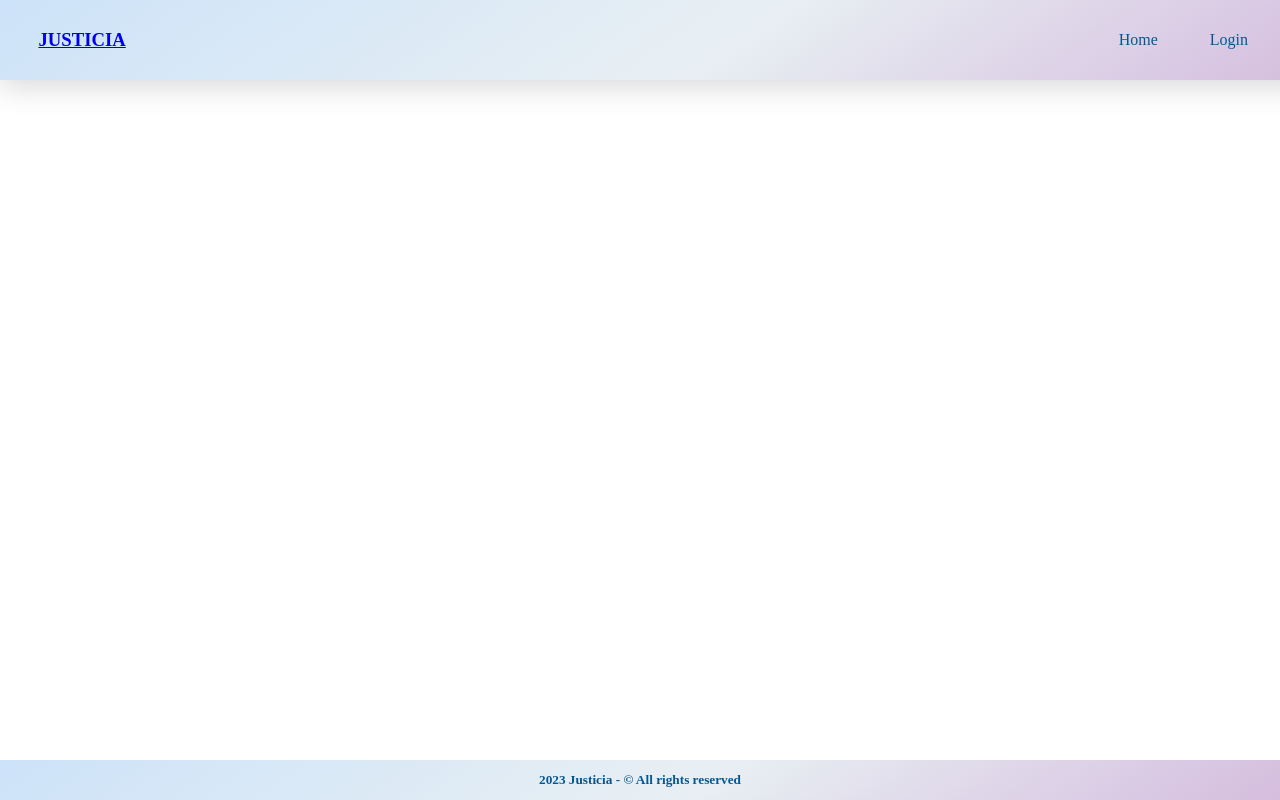
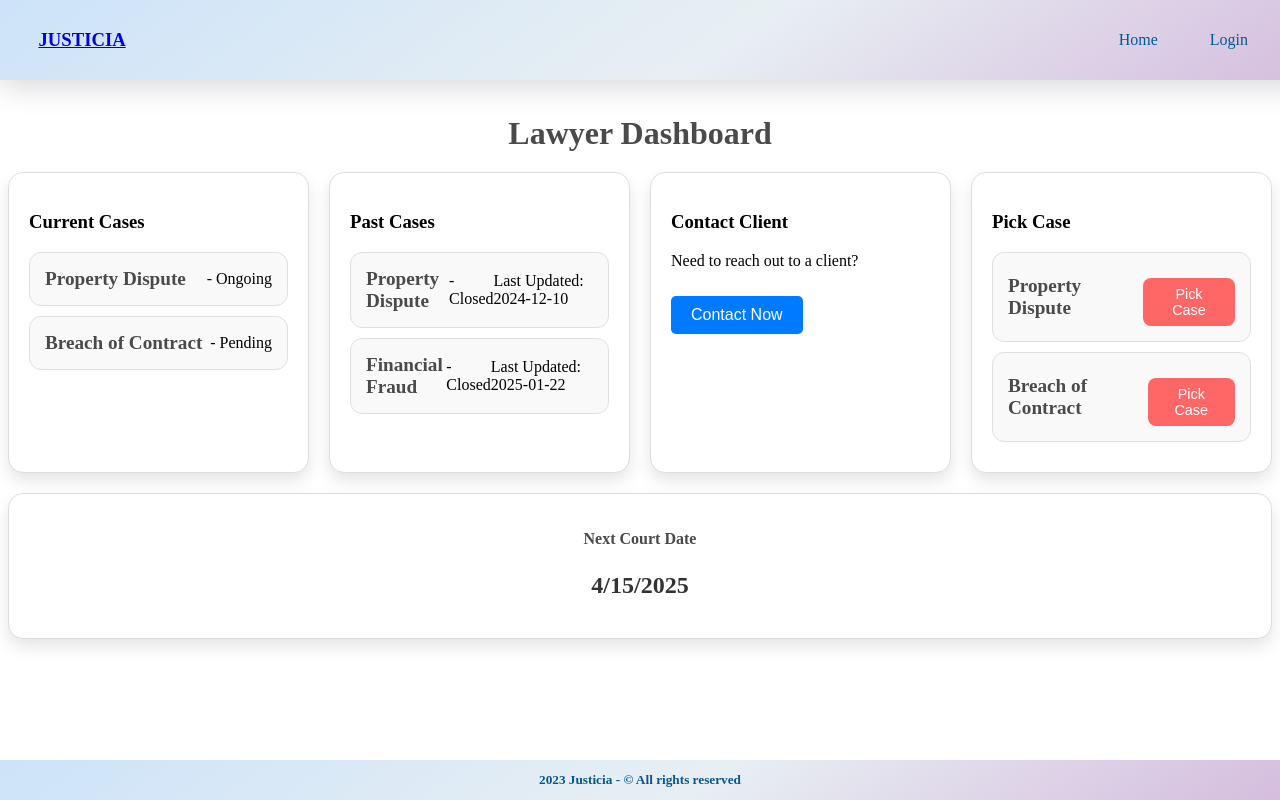
Before and after one commit to Azaken1248/Pocket-Justitia, a React (Vite) app in the folder client/: page /lawyer in a window 1280 px wide. Built offline with nearby package versions, Linux system fonts and the light colour scheme.

Commit message:
Added Laywer page

```diff
--- a/client/src/components/App.jsx
+++ b/client/src/components/App.jsx
@@ -3,6 +3,7 @@ import Footer from '../components/Footer';
 import Navbar from '../components/Navbar';
 import CaseDetails from "../pages/CaseDetails";
 import Login from "../pages/Login";
+import LawyerPage from "../pages/LawyerPage";
 import Landing from '../pages/Landing';
 import Register from "../pages/Register";
 import UserPage from "../pages/UserPage";
@@ -20,6 +21,7 @@ function App() {
                     <Route path="/register" element={<Register />} />
                     <Route path="/user" element={<UserPage />} />
                     <Route path="/user/case" element={<CaseDetails />} />
+                    <Route path="/lawyer" element={<LawyerPage></LawyerPage>}/>
                 </Routes>
                 <Footer></Footer>
           </GeneralProvider>
--- /dev/null
+++ b/client/src/pages/LawyerPage.jsx
@@ -0,0 +1,108 @@
+import React, { useState, useContext } from "react";
+import { GeneralContext } from "../context/GeneralContext";
+import "../styles/UserPage.css";
+
+const LawyerPage = () => {
+    const { caseDetails } = useContext(GeneralContext);
+    const [nextCourtDate, setNextCourtDate] = useState("2025-04-15"); // Dummy next court date
+
+    // Dummy Past Cases
+    const pastCases = [
+        {
+            caseNumber: "001",
+            title: "Property Dispute",
+            status: "Closed",
+            lastUpdated: "2024-12-10",
+        },
+        {
+            caseNumber: "002",
+            title: "Financial Fraud",
+            status: "Closed",
+            lastUpdated: "2025-01-22",
+        },
+    ];
+
+    // Function to Pick a Case
+    const handlePickCase = (caseNumber) => {
+        alert(`You have picked case #${caseNumber}`);
+    };
+
+    return (
+        <div className="lawyer-page-container">
+            <h2 className="page-title">Lawyer Dashboard</h2>
+
+            <div className="card-container">
+                {/* Current Cases Card */}
+                <div className="card">
+                    <h3>Current Cases</h3>
+                    {caseDetails.length > 0 ? (
+                        <ul>
+                            {caseDetails.map((caseItem) => (
+                                <li key={caseItem.caseNumber}>
+                                    <strong>{caseItem.title}</strong> - {caseItem.status}
+                                </li>
+                            ))}
+                        </ul>
+                    ) : (
+                        <p>No current cases.</p>
+                    )}
+                </div>
+
+                {/* Past Cases Card */}
+                <div className="card">
+                    <h3>Past Cases</h3>
+                    {pastCases.length > 0 ? (
+                        <ul>
+                            {pastCases.map((caseItem) => (
+                                <li key={caseItem.caseNumber}>
+                                    <strong>{caseItem.title}</strong> - {caseItem.status}
+                                    <br />
+                                    <span className="date">Last Updated: {caseItem.lastUpdated}</span>
+                                </li>
+                            ))}
+                        </ul>
+                    ) : (
+                        <p>No past cases.</p>
+                    )}
+                </div>
+
+                {/* Contact Client Card */}
+                <div className="card">
+                    <h3>Contact Client</h3>
+                    <p>Need to reach out to a client?</p>
+                    <button className="btn-primary">Contact Now</button>
+                </div>
+
+                {/* Pick Case Card */}
+                <div className="card">
+                    <h3>Pick Case</h3>
+                    {caseDetails.length > 0 ? (
+                        <ul>
+                            {caseDetails.map((caseItem) => (
+                                <li key={caseItem.caseNumber}>
+                                    <strong>{caseItem.title}</strong>
+                                    <button
+                                        className="btn-primary pick-button"
+                                        onClick={() => handlePickCase(caseItem.caseNumber)}
+                                    >
+                                        Pick Case
+                                    </button>
+                                </li>
+                            ))}
+                        </ul>
+                    ) : (
+                        <p>No available cases to pick.</p>
+                    )}
+                </div>
+            </div>
+
+            {/* Next Court Date Section */}
+            <div className="next-court-date">
+                <h4>Next Court Date</h4>
+                <p>{new Date(nextCourtDate).toLocaleDateString()}</p>
+            </div>
+        </div>
+    );
+};
+
+export default LawyerPage;
--- a/client/src/pages/Login.jsx
+++ b/client/src/pages/Login.jsx
@@ -12,7 +12,15 @@ const Login = () => {
         e.preventDefault();
         setUsertype(userType);
         login();  // Call the login function (you can add error handling if needed)
-        navigate("/user");  // Redirect to /user after login
+
+        // Conditional Navigation Based on User Type
+        if (userType === "normal") {
+            navigate("/user");  // Redirect to User Homepage
+        } else if (userType === "lawyer") {
+            navigate("/lawyer");  // Redirect to Lawyer Homepage
+        } else if (userType === "judge") {
+            navigate("/judge");  // Redirect to Judge Homepage (if needed)
+        }
     };
 
     return (
```
